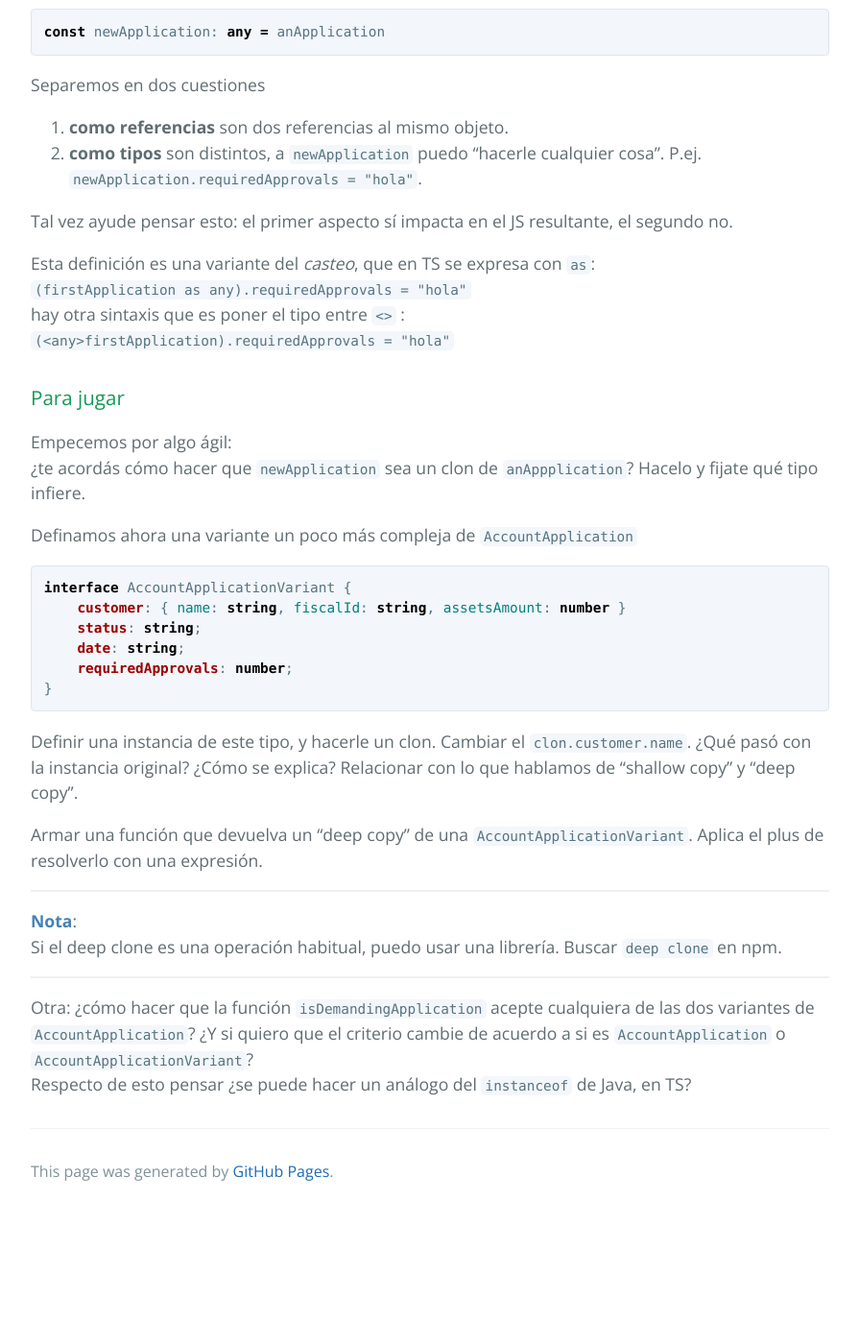
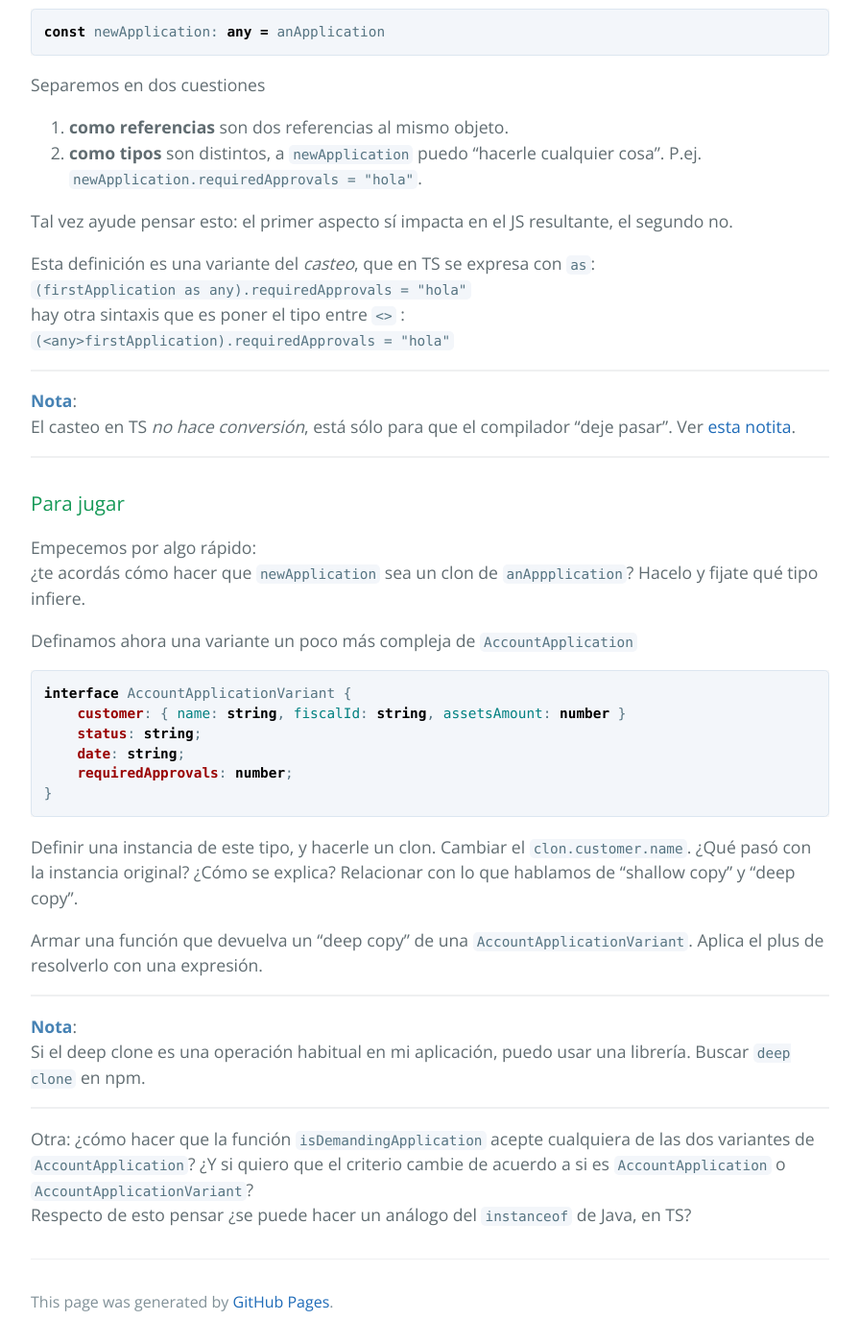
Before and after one commit to clombardi/bdsol-capacitacion-desarrollo, a Jekyll site: the page built from typescript/object-types.md, in a window 1280 px wide and 1400 px high, scrolled down 3294 px. Shown: the whole window at 96% size, without its empty margins (192-1087 px from the left). Built offline with Jekyll 4.4.1, drawn with Linux system fonts in a browser that asks for light colours; our own code applies the rules of GitHub Pages for plain Markdown files; before the commit the page ends 4558 px from its top, so only the background shows below that; some of the changed text lies outside the part shown.

```diff
--- a/typescript/object-types.md
+++ b/typescript/object-types.md
@@ -129,12 +129,18 @@ Esta definición es una variante del _casteo_, que en TS se expresa con `as`:
 hay otra sintaxis que es poner el tipo entre `<>` :
 `(<any>firstApplication).requiredApprovals = "hola"`
 
+------
+**Nota**{: style="color: SteelBlue"}:
+El casteo en TS _no hace conversión_, está sólo para que el compilador "deje pasar". Ver [esta notita](https://techformist.com/type-casting-typescript/).
+
+------
+
 
 
 
 ### Para jugar
 
-Empecemos por algo ágil:
+Empecemos por algo rápido:
 ¿te acordás cómo hacer que `newApplication` sea un clon de `anAppplication`? Hacelo y fijate qué tipo infiere.
 
 Definamos ahora una variante un poco más compleja de `AccountApplication`
@@ -152,7 +158,7 @@ Armar una función que devuelva un "deep copy" de una `AccountApplicationVariant
 
 ------
 **Nota**{: style="color: SteelBlue"}:
-Si el deep clone es una operación habitual, puedo usar una librería. Buscar `deep clone` en npm.
+Si el deep clone es una operación habitual en mi aplicación, puedo usar una librería. Buscar `deep clone` en npm.
 
 ------
 
```
Also changed, not shown: other parts of typescript/object-types.md (+1 -1 lines), index.md (+2 -0 lines), typescript/interfaces-in-depth.md (added, +32 -0 lines).
